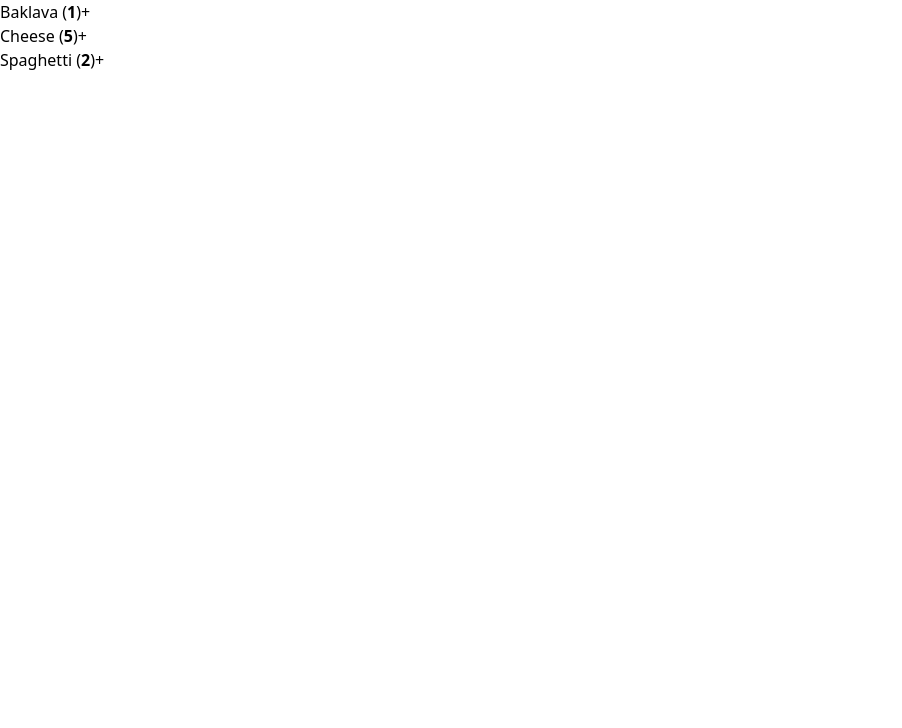
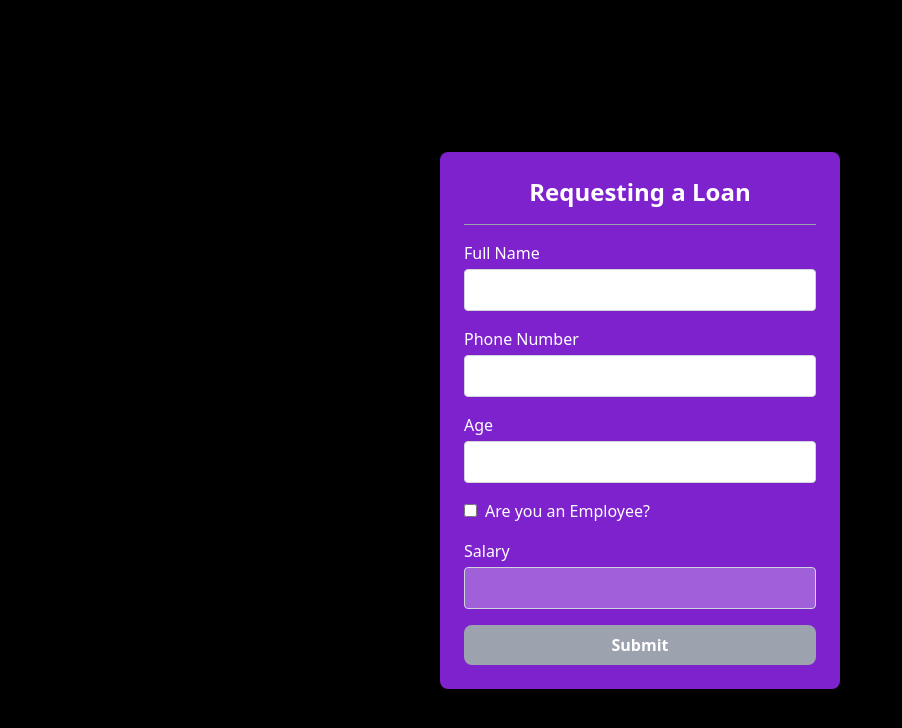
Before and after one commit to abdellaheltrach/React-Practices, a React (Create React App) app: page / in a window 1280 px wide. Shown: the top 728 px of the page, without its empty margins (0-902 px from the left). Built offline with nearby package versions, Linux system fonts and the light colour scheme.

Commit message:
build a Loan Request Form practice

```diff
--- a/src/App.tsx
+++ b/src/App.tsx
@@ -1,54 +1,164 @@
-import { useState } from "react";
+import React, { useState } from "react";
 
-interface Iproduct {
-  id: number;
-  name: string;
-  count: number;
-}
+export default function LoanForm() {
+  interface ILoanRequest {
+    FullName?: string;
+    Phone?: string;
+    Age?: number;
+    isEmployee?: boolean;
+    Salary?: number;
+  }
 
-const initialProducts: Iproduct[] = [
-  {
-    id: 0,
-    name: "Baklava",
-    count: 1,
-  },
-  {
-    id: 1,
-    name: "Cheese",
-    count: 5,
-  },
-  {
-    id: 2,
-    name: "Spaghetti",
-    count: 2,
-  },
-];
+  const [LoanRequest, SetLoanRequest] = useState<ILoanRequest>({
+    isEmployee: false,
+  });
 
-export default function ShoppingCart() {
-  const [products, setProducts] = useState<Iproduct[]>(initialProducts);
+  function HundleTextAndNumberChange(
+    event: React.ChangeEvent<HTMLInputElement>
+  ) {
+    const { name, value, type } = event.target;
+    SetLoanRequest({
+      ...LoanRequest,
+      [name]: type === "number" ? Number(value) : value,
+    });
+  }
+  function hundleCheckboxChange(event: React.ChangeEvent<HTMLInputElement>) {
+    const value = event.target.checked;
+    SetLoanRequest({ ...LoanRequest, isEmployee: value });
+  }
+  const [showPopup, setShowPopup] = useState(false);
+  const [success, setSuccess] = useState(false);
 
-  function handleIncreaseClick(productId: number) {
-    setProducts(
-      products.map((p) => {
-        return p.id === productId ? { ...p, count: p.count + 1 } : p;
-      })
-    );
+  function handleSubmit(event: React.FormEvent<HTMLFormElement>) {
+    event.preventDefault();
+    const age = LoanRequest.Age ?? 0;
+    const phone = LoanRequest.Phone ?? "";
+
+    const phoneStr = String(phone).trim();
+    const ageValid = age > 17 && age < 46;
+    const phoneValid = phoneStr.length >= 10 && phoneStr.length <= 12;
+
+    setSuccess(ageValid && phoneValid);
+    setShowPopup(true);
   }
 
   return (
-    <ul>
-      {products.map((product) => (
-        <li key={product.id}>
-          {product.name} (<b>{product.count}</b>)
-          <button
-            onClick={() => {
-              handleIncreaseClick(product.id);
-            }}
-          >
-            +
-          </button>
-        </li>
-      ))}
-    </ul>
+    <div className="bg-purple-700 text-white w-[400px] mx-auto mt-10 p-6 rounded-lg shadow-lg">
+      <h1 className="text-2xl font-bold text-center mb-4">Requesting a Loan</h1>
+      <hr className="border-gray-400 mb-4" />
+
+      <form className="space-y-4" onSubmit={handleSubmit}>
+        <div>
+          <label className="block mb-1">Full Name</label>
+          <input
+            type="text"
+            name="FullName"
+            value={LoanRequest.FullName}
+            onChange={HundleTextAndNumberChange}
+            required
+            className="w-full border border-gray-300 text-black rounded px-3 py-2"
+          />
+        </div>
+
+        <div>
+          <label className="block mb-1">Phone Number</label>
+          <input
+            type="text"
+            name="Phone"
+            value={LoanRequest.Phone}
+            onChange={HundleTextAndNumberChange}
+            required
+            className="w-full border border-gray-300 text-black rounded px-3 py-2"
+          />
+        </div>
+
+        <div>
+          <label className="block mb-1">Age</label>
+          <input
+            type="number"
+            name="Age"
+            value={LoanRequest.Age}
+            onChange={HundleTextAndNumberChange}
+            required
+            className="w-full border border-gray-300 text-black rounded px-3 py-2"
+          />
+        </div>
+
+        <div className="flex items-center space-x-2">
+          <input
+            type="checkbox"
+            name="isEmployee"
+            checked={LoanRequest.isEmployee}
+            onChange={hundleCheckboxChange}
+          />
+          <label>Are you an Employee?</label>
+        </div>
+
+        <div>
+          <label className="block mb-1">Salary</label>
+          <input
+            type="number"
+            name="Salary"
+            value={LoanRequest.Salary}
+            disabled={!LoanRequest.isEmployee}
+            onChange={HundleTextAndNumberChange}
+            className="w-full border border-gray-300 text-black rounded px-3 py-2"
+          />
+        </div>
+
+        <button
+          type="submit"
+          className={`w-full py-2 rounded-lg font-semibold text-white transition-colors
+            ${
+              !LoanRequest.Age || !LoanRequest.FullName || !LoanRequest.Phone
+                ? "bg-gray-400 cursor-not-allowed"
+                : "bg-blue-600 hover:bg-blue-700"
+            }`}
+          disabled={
+            !LoanRequest.Age || !LoanRequest.FullName || !LoanRequest.Phone
+          }
+        >
+          Submit
+        </button>
+      </form>
+      {/* Popup */}
+      {showPopup && (
+        <div
+          className="absolute inset-0 flex items-center justify-center"
+          onClick={() => setShowPopup(false)}
+        >
+          <div className="bg-black bg-opacity-50 w-full h-full absolute top-0 left-0"></div>
+          <div className="bg-white p-6 rounded-lg shadow-lg z-10">
+            <p
+              className={`text-center font-semibold ${
+                success ? "text-green-600" : "text-red-600"
+              }`}
+            >
+              {success
+                ? "Form submitted successfully!"
+                : !(
+                    LoanRequest.Age &&
+                    LoanRequest.Age > 17 &&
+                    LoanRequest.Age < 46
+                  )
+                ? "Submission failed: Age must be between 18 and 45."
+                : !(
+                    LoanRequest.Phone &&
+                    LoanRequest.Phone.trim().length >= 10 &&
+                    LoanRequest.Phone.trim().length <= 12
+                  )
+                ? "Phone number is not valid!"
+                : ""}
+            </p>
+            {/* <button
+              onClick={() => setShowPopup(false)}
+              className="mt-4 w-full py-2 rounded-lg bg-blue-600 hover:bg-blue-700 text-white font-semibold transition-colors"
+            >
+              Close
+            </button> */}
+          </div>
+        </div>
+      )}
+    </div>
   );
 }
--- a/src/index.css
+++ b/src/index.css
@@ -1,3 +1,19 @@
 @tailwind base;
 @tailwind components;
 @tailwind utilities;
+
+body {
+  background-color: black;
+  color: white;
+  display: flex;
+  justify-content: center; /* center horizontally */
+  align-items: center; /* center vertically */
+  min-height: 100vh; /* make body take full viewport height */
+  margin: 0; /* remove default body margin */
+}
+
+.center {
+  display: flex;
+  justify-content: center; /* center horizontally */
+
+}
```
